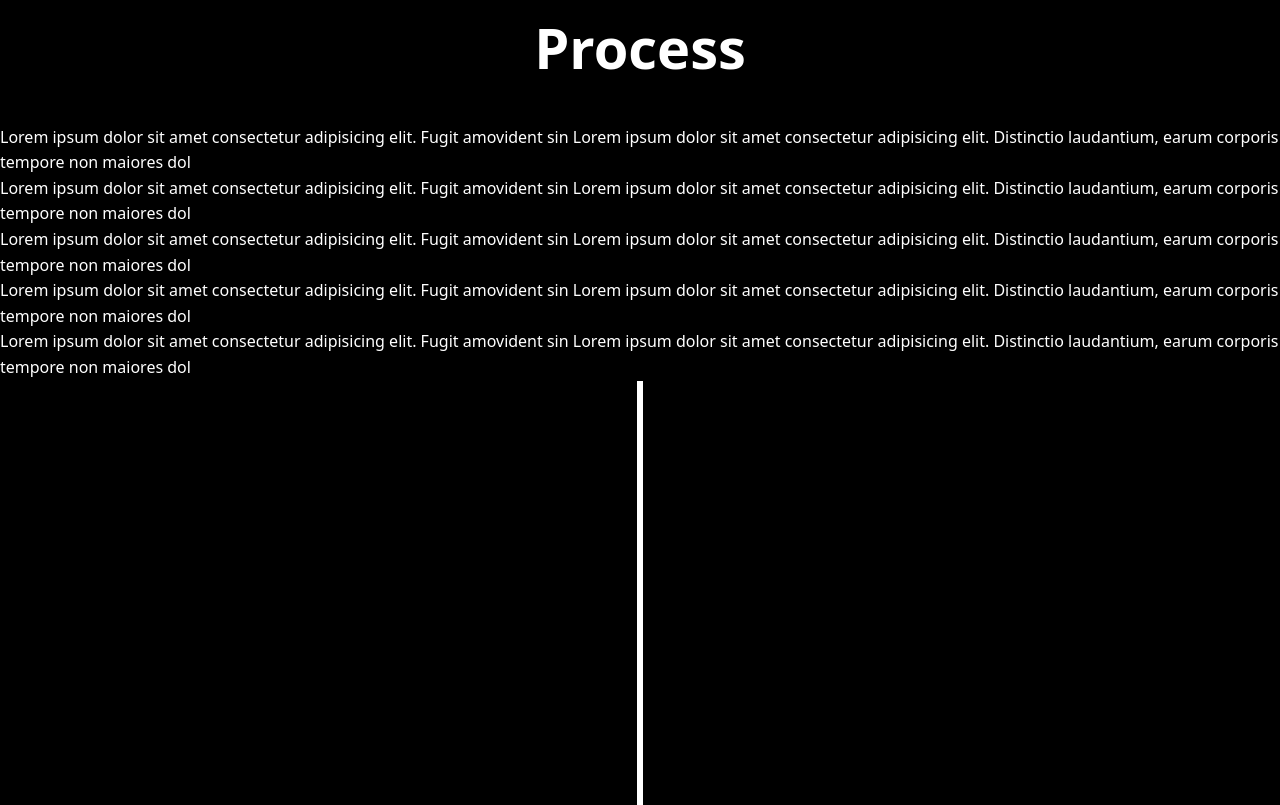
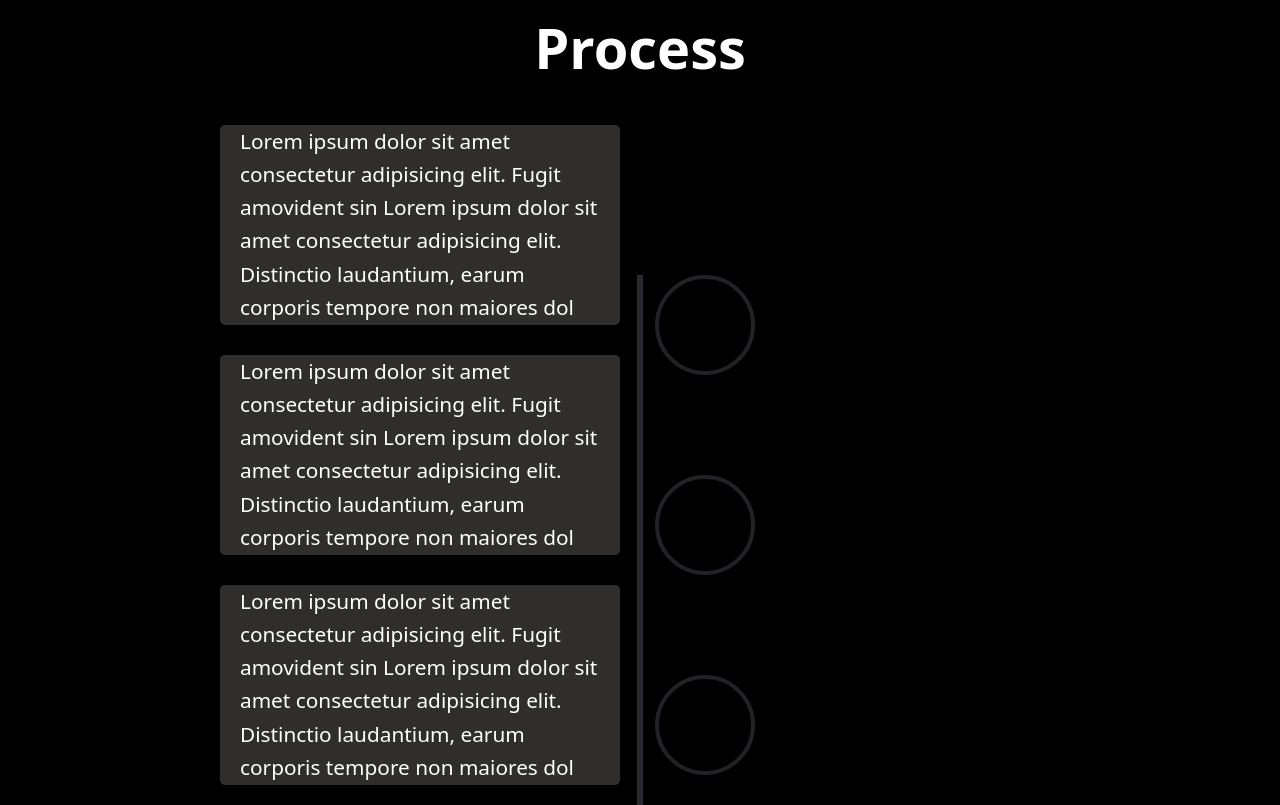
Before and after one commit to gabrielmcxd/RepositorioPrueba2, a plain HTML site: page index.html in a window 1280 px wide. Shown: the part 1675-2480 px from the top of the page. Drawn offline with Linux system fonts and the light colour scheme; a script that the page names is missing.

Commit message:
Update style.css

```diff
--- a/style.css
+++ b/style.css
@@ -184,9 +184,53 @@ body {
 
 .line {
     width: 6px;
-    height: 600px;
-    background-color: white;
+    height: 950px;
+    background-color: rgb(41, 40, 46);
     margin: 0 auto;
+    display: flex;
+    flex-direction: column; /* Asegura la alineación vertical */
+    align-items: center;    /* Centra los círculos horizontalmente */
+    gap: 50px;             /* Espaciado uniforme entre círculos */
+    transform: translateY(-1000px);
+}
+
+
+
+.circle {
+    width: 100px;
+    height: 100px;
+    border-radius: 50%;
+    border: 4px solid rgb(35, 33, 37);
+    transform: translateX(65px);
+    margin-bottom: 50px; /* Espacio entre los círculos */
+}
+
+
+.godot{
+    height: 80px;
+    margin: 5px;
+}
+
+.containerpro {
+    height: 200px;
+    width: 400px;
+    background-color: rgb(48, 45, 45);
+    border-radius: 5px;
+    margin-left: 220px;
+    margin-bottom: 30px; /* Espacio adicional entre los bloques */
+}
+
+
+.containerp{
+    font-size: 1.3rem;
+    margin: 20px;
+    margin-bottom: 200px;
+}
+
+.python{
+    height: 80px;
+    margin: 5px;
+
 }
 
 /* Diseño Responsivo */
@@ -197,7 +241,7 @@ body {
 
     .nav-link {
         margin: 0 0.5rem;
-        font-size: 1rem;
+        font-size: 0rem;
     }
 
     .hero, .overview-section {
@@ -229,4 +273,21 @@ body {
     .overview-content h2 {
         font-size: 2.5rem;
     }
+
+    .line{
+        height: 0px;
+        width: 0px;
+    }
+
+    .circle{
+        height: 0px;
+        width: 0px;
+    }
+
+    img{
+        height: 0px;
+        width: 0px;
+    }
+
+
 }
```
